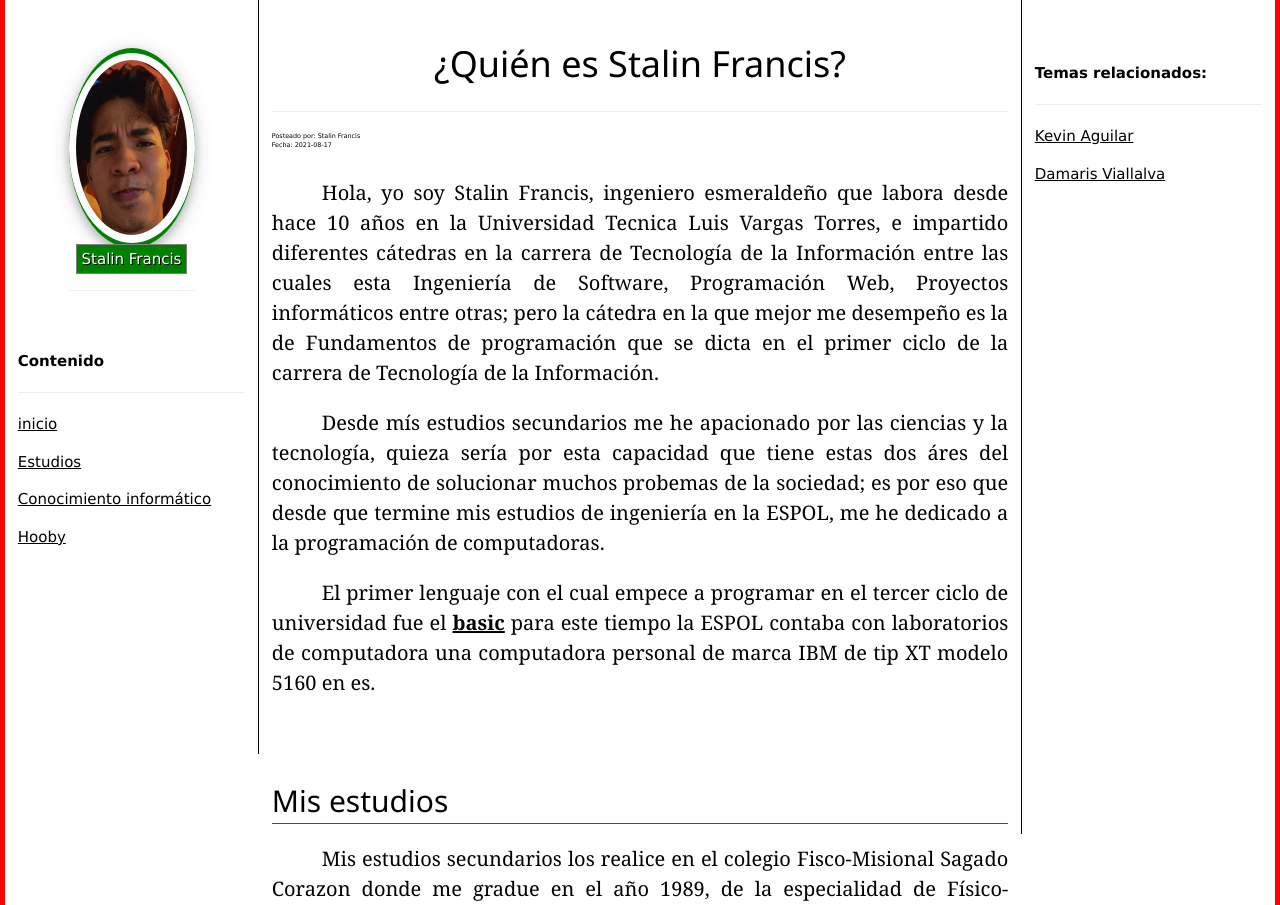
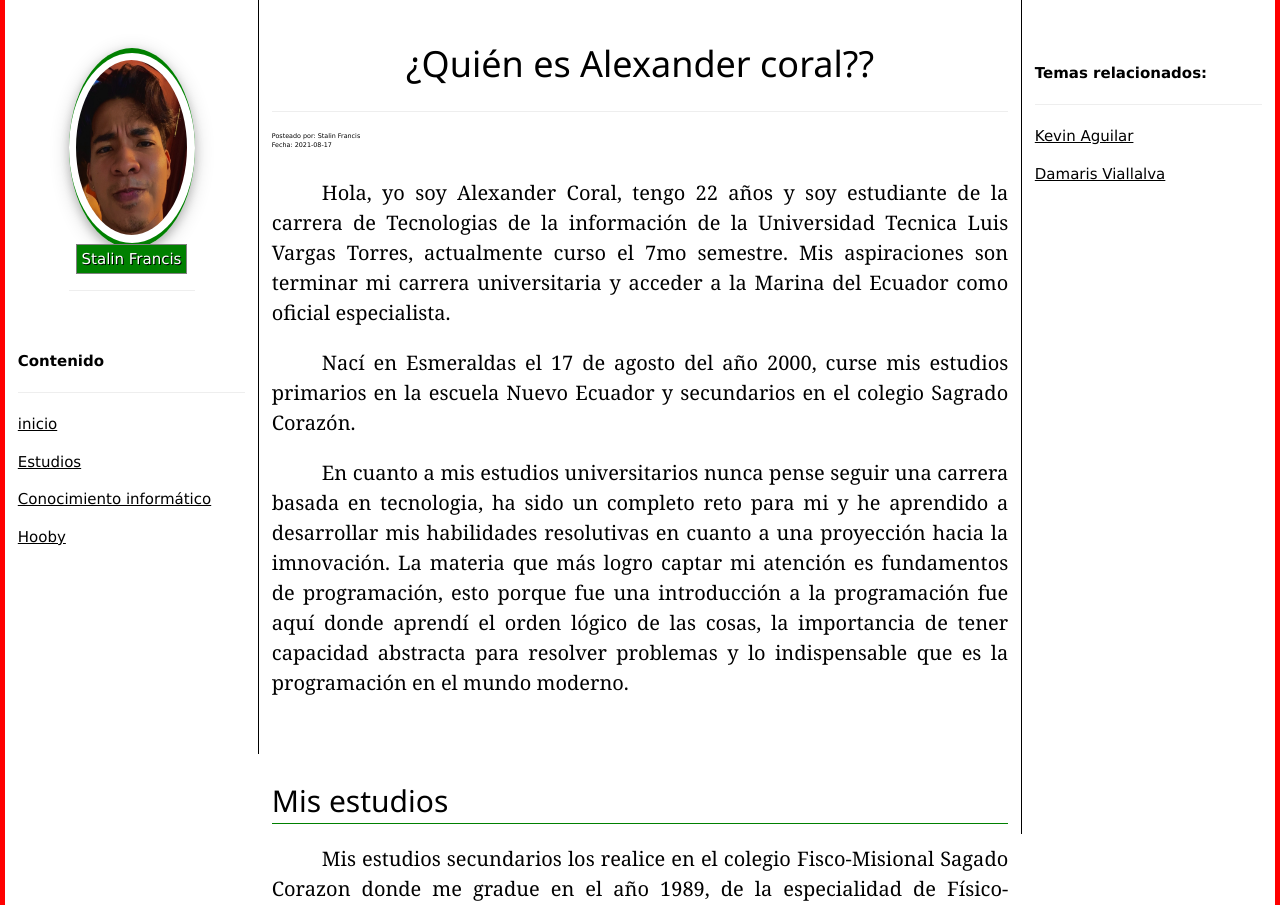
Before and after one commit to Alexandercg2022/CORALalexander, a PHP site: page / in a window 1280 px wide. Shown: the part 51-956 px from the top of the page. Run offline with PHP 8.4, Linux system fonts and the light colour scheme.

Commit message:
cambio de información

```diff
--- a/index.php
+++ b/index.php
@@ -12,7 +12,7 @@ include("marco-right.php");
    <div  style="width: 100%;">
     <div style="width: 100%; height:100%; margin: auto ; display:inline-block;" >
        <div style=" width:100%; height: 100%; top:0; font-size:20px; text-align:center; float:left;">
-        	<h1>¿Quién es Stalin Francis?</h1>
+        	<h1>¿Quién es Alexander coral??</h1>
        		 <hr>
 
           <div id="posteo" style="text-align: left; font-size:0.5vw;">
@@ -24,9 +24,9 @@ include("marco-right.php");
   </div>
   <div style="width: 100%; height:100%;" >
            <div  style="text-align:justify; font-size: 20px;">
-                   <p class="eys-parrafo">Hola, yo soy Stalin Francis, ingeniero esmeraldeño que labora desde hace 10 años en la Universidad Tecnica Luis Vargas Torres, e impartido diferentes cátedras en la carrera de Tecnología de la Información entre las cuales esta Ingeniería de Software, Programación Web, Proyectos informáticos entre otras; pero la cátedra en la que mejor me desempeño es la de Fundamentos de programación que se dicta en el primer ciclo de la carrera de Tecnología de la Información. </p>
-                   <p class="eys-parrafo">Desde mís estudios secundarios me he apacionado por las ciencias y la tecnología, quieza sería  por esta capacidad que tiene estas dos áres del conocimiento de solucionar muchos probemas de la sociedad; es por eso que desde que termine mis estudios de ingeniería en la ESPOL, me he dedicado a la programación de computadoras. </p>
-<p class="eys-parrafo"> El primer lenguaje con el cual empece a programar en el tercer ciclo de universidad fue el <b><a href="https://en.wikipedia.org/wiki/BASIC"> basic</a></b>  para este tiempo la ESPOL contaba con laboratorios de computadora  una computadora personal de marca IBM de tip XT modelo 5160  en es.</p>
+                   <p class="eys-parrafo">Hola, yo soy Alexander Coral, tengo 22 años y soy estudiante de la carrera de Tecnologias de la información de la Universidad Tecnica Luis Vargas Torres, actualmente curso el 7mo semestre. Mis aspiraciones son terminar mi carrera universitaria y acceder a la Marina del Ecuador como oficial especialista. </p>
+                   <p class="eys-parrafo">Nací en Esmeraldas el 17 de agosto del año 2000, curse mis estudios primarios en la escuela Nuevo Ecuador y secundarios en el colegio Sagrado Corazón. </p>
+<p class="eys-parrafo"> En cuanto a mis estudios universitarios nunca pense seguir una carrera basada en tecnologia, ha sido un completo reto para mi y he aprendido a desarrollar mis habilidades resolutivas en cuanto a una proyección hacia la imnovación. La materia que más logro captar mi atención es fundamentos de programación, esto porque fue una introducción a la programación fue aquí donde aprendí el orden lógico de las cosas, la importancia de tener capacidad abstracta para resolver problemas y lo indispensable que es la programación en el mundo moderno.</p>
 
    <div id="blog-seccion2"  style="height: 50px;"></div>
 
```
